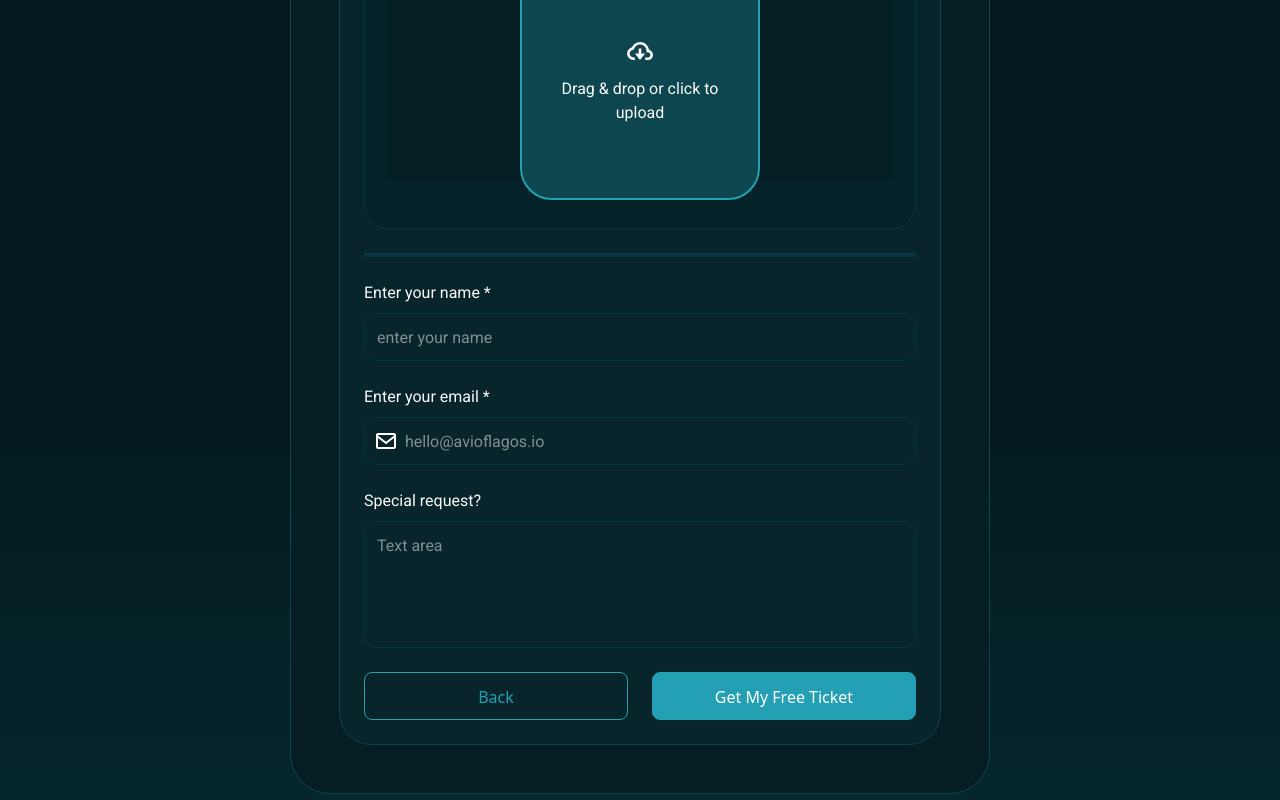
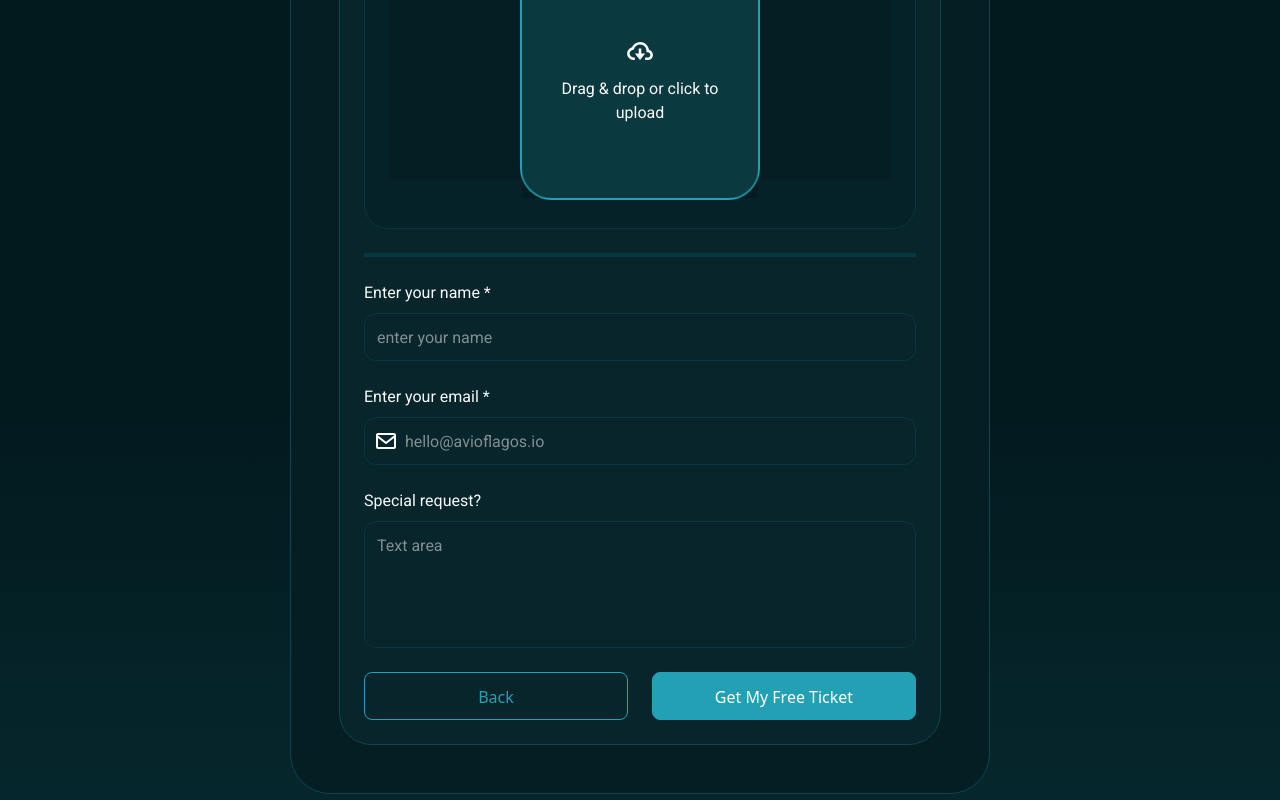
Before and after one commit to CoderHaqiim/hng12-stage2-conference-ticket-generator, a React (Vite) app: page / in a window 1280 px wide. Both pictures are taken after a click on the button "Next". Shown: the part 449-1249 px from the top of the page. Built offline with nearby package versions, Linux system fonts and the light colour scheme; no server answers; a web font is replaced by a local one.

Commit message:
added shade to image cover

```diff
--- a/src/components/form-steps/step2.jsx
+++ b/src/components/form-steps/step2.jsx
@@ -99,7 +99,7 @@ export default function Step2({step, setStep}) {
                             }
                             <span className='w-full h-full rounded-[inherit]'>
                             <span className={`${details?.profilePicture?(mouseOver ? 'flex' : 'hidden') : 'flex'}
-                                    flex-col z-[5] w-full h-full relative p-[20px] items-center justify-center gap-[10px]`}>
+                                    flex-col z-[5] w-full h-full bg-[#00000030] relative p-[20px] items-center justify-center gap-[10px]`}>
                                     <img className='w-[32px] h-[32px]' src="/cloud-download.svg" alt="download-image" />
                                     <p className='text-center text-[16px] font-roboto text-grey'> Drag & drop or click to upload</p>
                                 </span>
```
